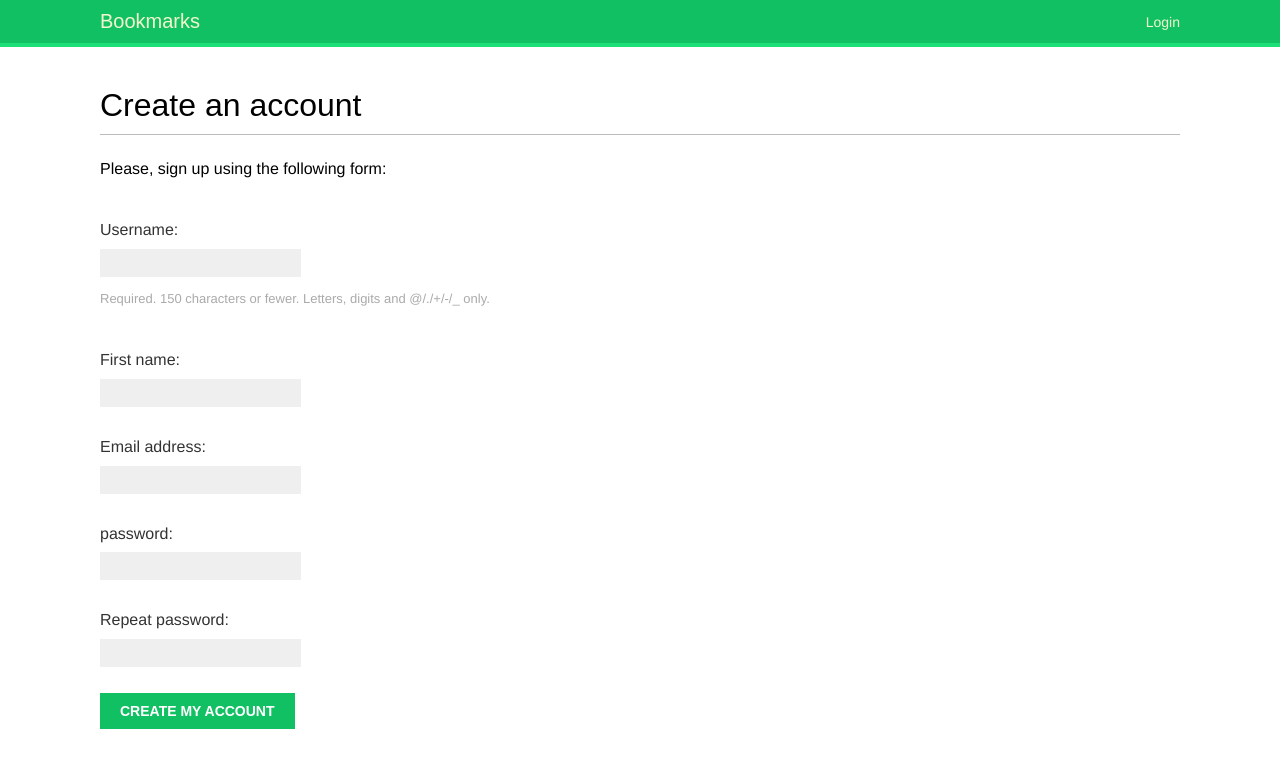
After one commit to hoondori/backend_apps, a Django app: page /account/register/ in a window 1280 px wide. The commit adds this page. Shown: the top 768 px of the page. Run offline with Django 4.2, Linux system fonts and the light colour scheme; some web fonts are replaced.

Commit message:
user registration

```diff
--- a/django_social_site/account/foms.py
+++ b/django_social_site/account/foms.py
@@ -1,5 +1,23 @@
 from django import forms
+from django.contrib.auth.models import User
 
 class LoginForm(forms.Form):
   username = forms.CharField()
   password = forms.CharField(widget=forms.PasswordInput)
+
+
+class UserRegistrationForm(forms.ModelForm):
+  password = forms.CharField(label='password', widget=forms.PasswordInput)
+  password2 = forms.CharField(label='Repeat password', widget=forms.PasswordInput)
+
+  class Meta:
+    model = User
+    fields = ['username', 'first_name', 'email']
+
+  def clean_password2(self):
+    cd = self.cleaned_data
+    print(cd)
+    if cd['password'] != cd['password2']:
+      print('here')
+      raise forms.ValidationError("Passwords don\'t match")
+    return cd['password2']
--- /dev/null
+++ b/django_social_site/account/templates/account/register.html
@@ -0,0 +1,11 @@
+{% extends "base.html" %}
+{% block title %}Create an account{% endblock %}
+{% block content %}
+  <h1>Create an account</h1>
+  <p>Please, sign up using the following form:</p>
+  <form method="post">
+    {{ user_form.as_p }}
+    {% csrf_token %}
+    <p><input type="submit" value="Create My Account"></p>
+  </form>
+{% endblock %}
--- a/django_social_site/account/templates/registration/login.html
+++ b/django_social_site/account/templates/registration/login.html
@@ -9,7 +9,10 @@
       Please try again.
     </p>
   {% else %}
-    <p>Please, use the following form to log-in</p>
+    <p>
+      Please, use the following form to log-in.
+      If you don't have any account <a href="{% url 'register' %}">register here</a>
+    </p>
   {% endif %}
   <div class="login-form">
     <form action="{% url 'login' %}" method="post">
--- a/django_social_site/account/urls.py
+++ b/django_social_site/account/urls.py
@@ -19,6 +19,7 @@ urlpatterns = [
        auth_views.PasswordResetConfirmView.as_view(), name='password_reset_confirm'),
   path('password-reset/complete', # notify user that password reset has ben done.
        auth_views.PasswordResetCompleteView.as_view(), name='password_reset_complete'),
+  path('register/', views.register, name='register'),
+  path('', views.dashboard, name='dashboard'),
 
-  path('', views.dashboard, name='dashboard'),
 ]
--- a/django_social_site/account/views.py
+++ b/django_social_site/account/views.py
@@ -3,7 +3,7 @@ from django.http import HttpResponse
 from django.shortcuts import render
 from django.contrib.auth import authenticate, login
 from django.contrib.auth.decorators import login_required
-from .foms import LoginForm
+from .foms import LoginForm, UserRegistrationForm
 
 def user_login(request):
   if request.method == 'POST':
@@ -27,6 +27,24 @@ def user_login(request):
   return render(request, 'account/login.html', {'form': form})
 
 
+def register(request):
+  print(request)
+  if request.method == 'POST':
+    user_form = UserRegistrationForm(request.POST)
+    if user_form.is_valid():
+      new_user = user_form.save(commit=False)
+
+      # 사용자가 입력한 패스워드를 해시처리
+      new_user.set_password(
+        user_form.cleaned_data['password']
+      )
+      new_user.save()
+
+      return render(request, 'account/register_done.html', {'new_user': new_user})
+  else:
+    user_form = UserRegistrationForm()
+    return render(request, 'account/register.html', {'user_form': user_form})
+
 @login_required
 def dashboard(request):
   return render(request, 'account/dashboard.html', {'section': dashboard})
```
Also changed, not shown: django_social_site/account/templates/account/register_done.html (added, +9 -0 lines).
